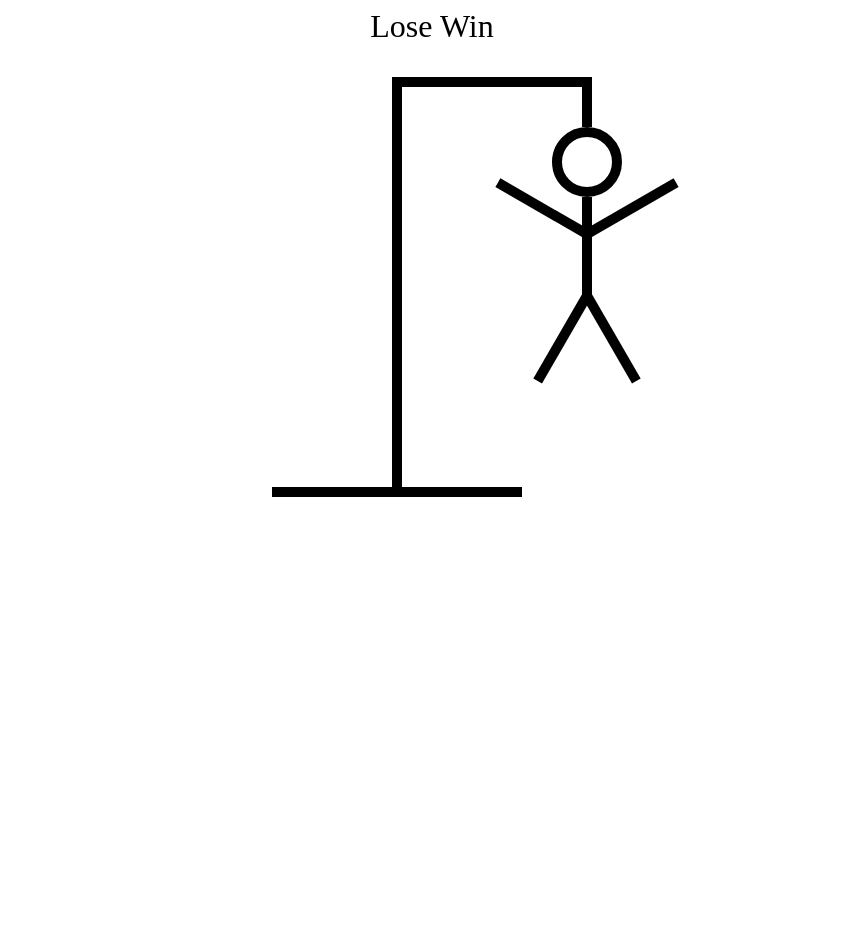
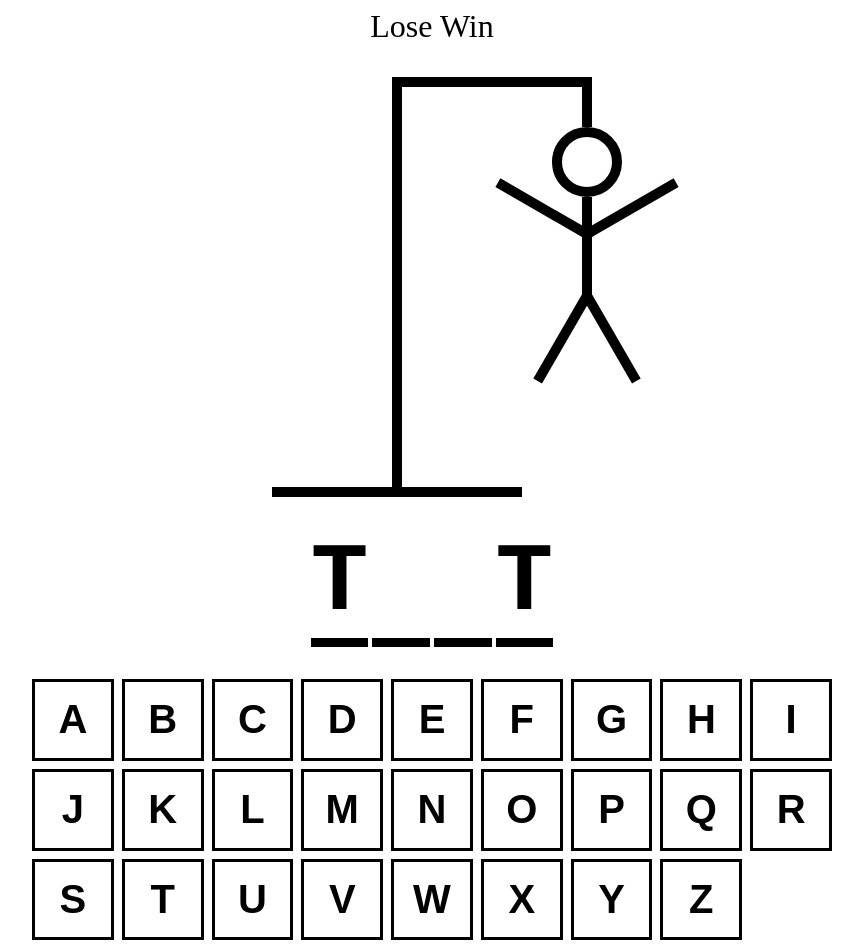
Before and after one commit to CelineCambier/hangman, a React (Vite) app in the folder hangman/: page / in a window 1280 px wide. Shown: the whole page, without its empty margins (208-1071 px from the left). Before the commit the page ends 800 px from the top, so only its background shows below. Built offline with nearby package versions, Linux system fonts and the light colour scheme; the HTML template or start-up script is replaced by a standard one.

Commit message:
created and styled keyboard

```diff
--- a/hangman/src/App.tsx
+++ b/hangman/src/App.tsx
@@ -27,7 +27,9 @@
       </div>
       <HangmanDrawing />
       <HangmanWord />
-      <Keyboard />
+      <div style={{ alignSelf: "stretch"}}>
+        <Keyboard />
+      </div>
     </div>
   )
 }
--- a/hangman/src/HangmanWord.tsx
+++ b/hangman/src/HangmanWord.tsx
@@ -1,3 +1,30 @@
 export function HangmanWord() {
-
+    const word ="test"
+    const guessedLetters = ["t"]
+    return (
+        <div
+            style={{
+                display: "flex",
+                gap: ".25rem",
+                fontSize: "6rem",
+                fontWeight: "bold",
+                textTransform: "uppercase",
+                fontFamily: "monospace",
+            }}
+        >
+            {word.split("").map((letter, index) => (
+                <span style={{ borderBottom: ".1em solid black"}} key={index}>
+                    <span
+                        style={{
+                            visibility: guessedLetters.includes(letter)
+                            ? "visible"
+                            : "hidden",
+                        }}
+                    >
+                    {letter}
+                    </span>
+                </span>
+            ))}
+    </div>
+    )
 }
--- /dev/null
+++ b/hangman/src/Keyboard.module.css
@@ -0,0 +1,12 @@
+.btn {
+    width: 100%;
+    border: 3px solid black;
+    background: none;
+    aspect-ratio: 1/1;
+    font-size: 2.5rem;
+    text-transform: uppercase;
+    padding: .5rem;
+    font-weight: bold;
+    cursor: pointer;
+    color: black;
+}
--- a/hangman/src/Keyboard.tsx
+++ b/hangman/src/Keyboard.tsx
@@ -1,3 +1,49 @@
+import styles from "./Keyboard.module.css"
+
+const KEYS = [
+    "a",
+    "b",
+    "c",
+    "d",
+    "e",
+    "f",
+    "g",
+    "h",
+    "i",
+    "j",
+    "k",
+    "l",
+    "m",
+    "n",
+    "o",
+    "p",
+    "q",
+    "r",
+    "s",
+    "t",
+    "u",
+    "v",
+    "w",
+    "x",
+    "y",
+    "z"
+]
+
 export function Keyboard() {
-
-}
+    return  (
+    <div
+        style={{
+            display: "grid",
+            gridTemplateColumns: "repeat(auto-fit, minmax(75px, 1fr))",
+            gap: ".5rem",
+        }}
+        >
+            {KEYS.map(key => {
+                return (
+                    <button className={styles.btn} key={key}>
+                        {key}
+                    </button>
+                )
+            })}
+        </div>
+)}
```
